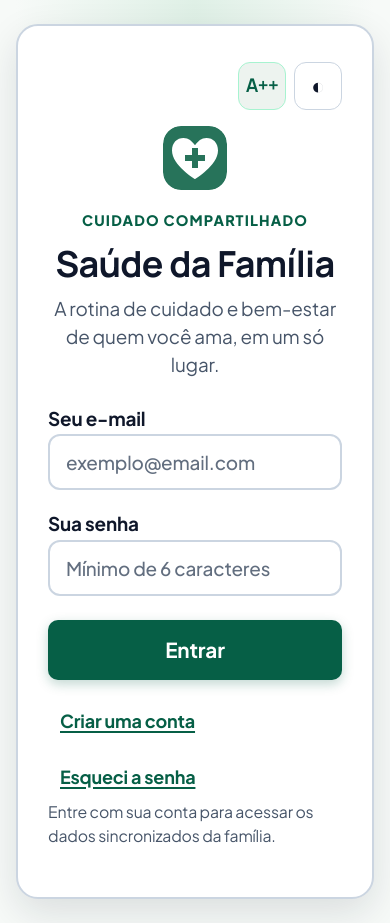
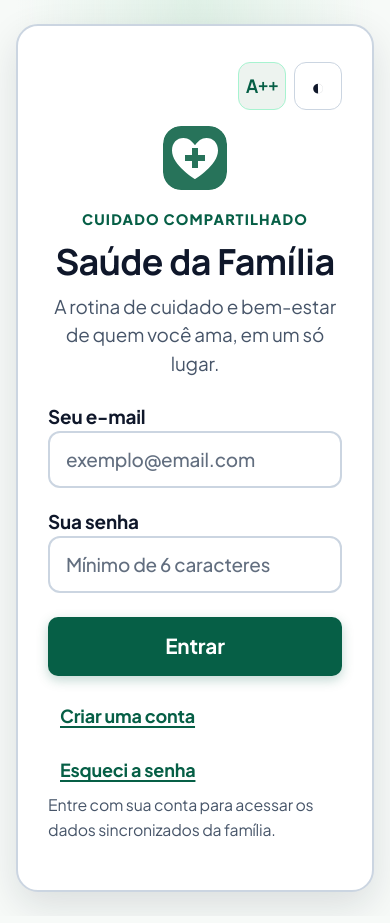
Before and after one commit to ernanijacob/saude-da-familia, a plain HTML site: page index.html in a window 390 px wide. Both pictures are taken after a click on the button "A+". Drawn offline with nearby package versions, Linux system fonts and the light colour scheme.

Commit message:
fix: corrige escala de tamanho da fonte (A+/A++/A) e ajusta PWA/menu lateral

```diff
--- a/app.js
+++ b/app.js
@@ -16,8 +16,10 @@ let currentFontSize = localStorage.getItem('saude-familia-font-size') || 'normal
 function applyFontSize(size) {
   currentFontSize = size;
   localStorage.setItem('saude-familia-font-size', size);
-  document.body.classList.toggle('font-large', size === 'large');
-  document.body.classList.toggle('font-xlarge', size === 'xlarge');
+  [document.documentElement, document.body].forEach(el => {
+    el.classList.toggle('font-large', size === 'large');
+    el.classList.toggle('font-xlarge', size === 'xlarge');
+  });
   const label = size === 'normal' ? 'A+' : size === 'large' ? 'A++' : 'A';
   $$('.text-size-toggle').forEach(btn => {
     btn.innerHTML = `<span class="text-size-label"><b>${label}</b></span>`;
--- a/styles.css
+++ b/styles.css
@@ -53,8 +53,8 @@
   --radius-lg: 22px;
 
   /* Base typography scale */
-  --font-base: 16px;
-  --line-height-base: 1.6;
+  --font-base: 14px;
+  --line-height-base: 1.55;
 }
 
 /* ==========================================================================
@@ -96,14 +96,16 @@ body.dark {
 /* ==========================================================================
    Senior Accessibility Font-Size Modes
    ========================================================================== */
+html.font-large,
 body.font-large {
-  --font-base: 19px;
+  --font-base: 17px;
+  --line-height-base: 1.6;
+}
+
+html.font-xlarge,
+body.font-xlarge {
+  --font-base: 21px;
   --line-height-base: 1.65;
-}
-
-body.font-xlarge {
-  --font-base: 22px;
-  --line-height-base: 1.7;
 }
 
 /* ==========================================================================
@@ -1718,16 +1720,18 @@ footer {
 @media (max-width: 768px) {
   /* Elevate base font size on mobile screens */
   :root {
+    --font-base: 15px;
+    --line-height-base: 1.55;
+  }
+
+  html.font-large,
+  body.font-large {
     --font-base: 18px;
-    --line-height-base: 1.6;
-  }
-
-  body.font-large {
-    --font-base: 21px;
-  }
-
+  }
+
+  html.font-xlarge,
   body.font-xlarge {
-    --font-base: 24px;
+    --font-base: 22px;
   }
 
   /* Hide desktop sidebar, release main container */
```
